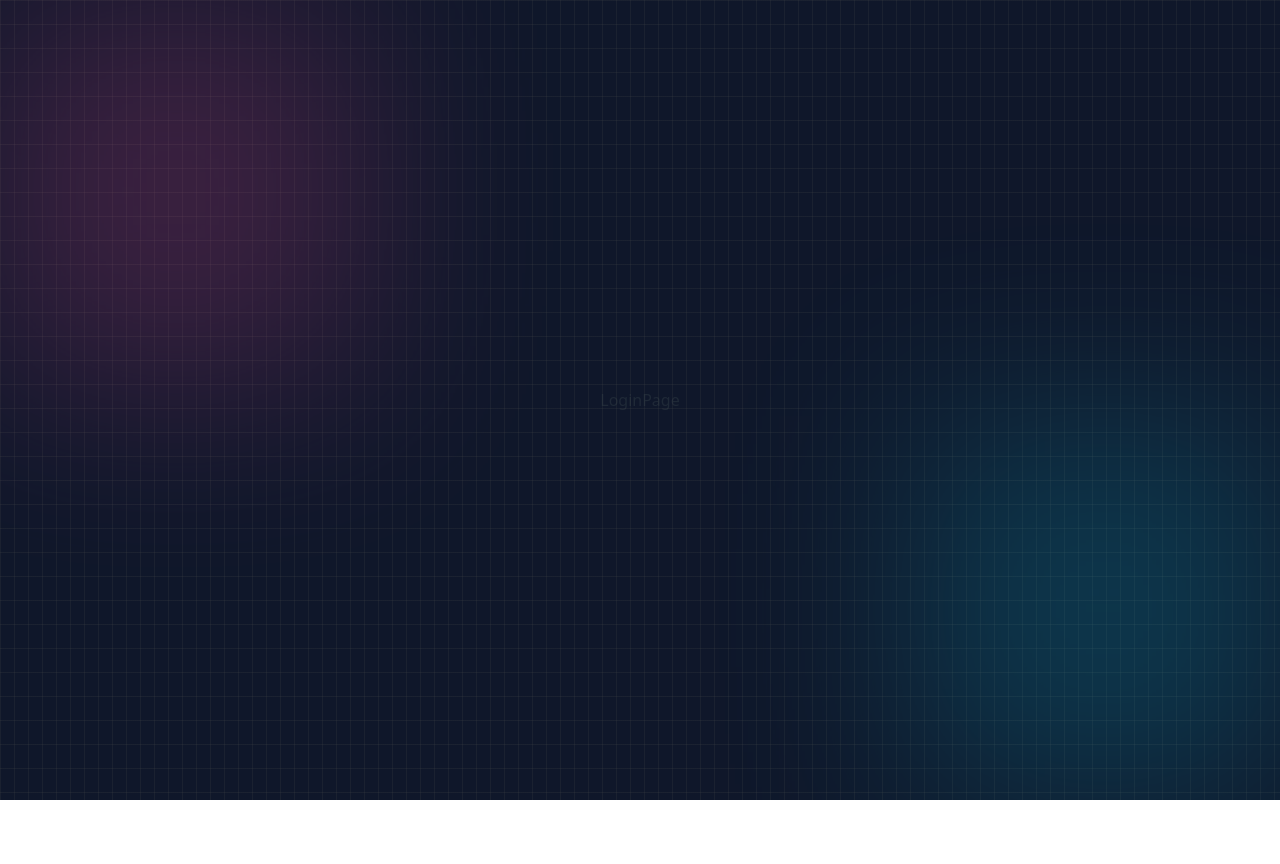
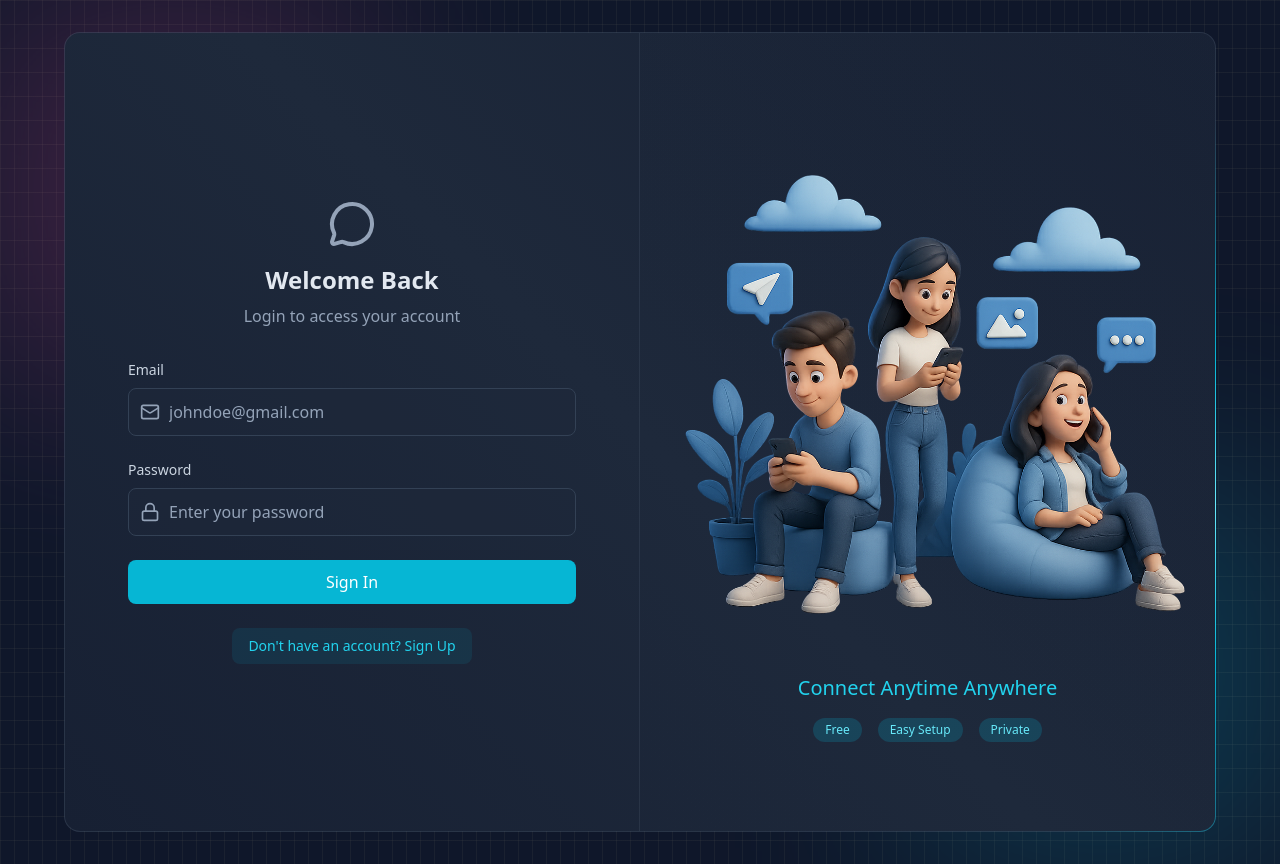
Before and after one commit to Rudy-123/Chatify-RealtimeChatApp, a React app in the folder Frontend/: page /login in a window 1280 px wide. Before the commit the page ends 800 px from the top, so only its background shows below. Built offline with nearby package versions, Linux system fonts and the light colour scheme; no server answers; the HTML template or start-up script is replaced by a standard one.

Commit message:
login and logout implemented

```diff
--- a/Frontend/src/Components/BorderAnimatedContainer.jsx
+++ b/Frontend/src/Components/BorderAnimatedContainer.jsx
@@ -1,5 +1,3 @@
-// How to make animated gradient border 👇
-// https://cruip-tutorials.vercel.app/animated-gradient-border/
 function BorderAnimatedContainer({ children }) {
   return (
     <div className="w-full h-full [background:linear-gradient(45deg,#172033,theme(colors.slate.800)_50%,#172033)_padding-box,conic-gradient(from_var(--border-angle),theme(colors.slate.600/.48)_80%,_theme(colors.cyan.500)_86%,_theme(colors.cyan.300)_90%,_theme(colors.cyan.500)_94%,_theme(colors.slate.600/.48))_border-box] rounded-2xl border border-transparent animate-border  flex overflow-hidden">
--- a/Frontend/src/Pages/ChatPage.jsx
+++ b/Frontend/src/Pages/ChatPage.jsx
@@ -1,3 +1,11 @@
+import { useAuthStore } from "../store/useAuthStore";
+
 export default function ChatPage() {
-  return <div>ChatPage</div>;
+  const { logout } = useAuthStore();
+  return (
+    <div className="z-10">
+      ChatPage
+      <button onClick={logout}>Logout</button>
+    </div>
+  );
 }
--- a/Frontend/src/Pages/LoginPage.jsx
+++ b/Frontend/src/Pages/LoginPage.jsx
@@ -1,3 +1,120 @@
+import { useState } from "react";
+import { useAuthStore } from "../store/useAuthStore";
+import BorderAnimatedContainer from "../Components/BorderAnimatedContainer";
+import {
+  MessageCircleIcon,
+  MailIcon,
+  LoaderIcon,
+  LockIcon,
+} from "lucide-react";
+import { Link } from "react-router";
+
 export default function LoginPage() {
-  return <div>LoginPage</div>;
+  const [formData, setFormData] = useState({
+    email: "",
+    password: "",
+  });
+
+  const { login, isLoggingIn } = useAuthStore();
+
+  const handleSubmit = (e) => {
+    e.preventDefault();
+    login(formData);
+  };
+
+  return (
+    <div className="w-full flex items-center justify-center p-4 bg-slate-900">
+      <div className="relative w-full max-w-6xl md:h-[800px] h-[650px]">
+        <BorderAnimatedContainer>
+          <div className="w-full flex flex-col md:flex-row">
+            {/* LEFT FORM */}
+            <div className="md:w-1/2 p-8 flex items-center justify-center md:border-r border-slate-600/30">
+              <div className="w-full max-w-md">
+                <div className="text-center mb-8">
+                  <MessageCircleIcon className="w-12 h-12 mx-auto text-slate-400 mb-4" />
+                  <h2 className="text-2xl font-bold text-slate-200 mb-2">
+                    Welcome Back
+                  </h2>
+                  <p className="text-slate-400">Login to access your account</p>
+                </div>
+
+                <form onSubmit={handleSubmit} className="space-y-6">
+                  <div>
+                    <label className="auth-input-label">Email</label>
+                    <div className="relative">
+                      <MailIcon className="auth-input-icon" />
+                      <input
+                        type="email"
+                        value={formData.email}
+                        onChange={(e) =>
+                          setFormData({ ...formData, email: e.target.value })
+                        }
+                        className="input"
+                        placeholder="johndoe@gmail.com"
+                      />
+                    </div>
+                  </div>
+
+                  <div>
+                    <label className="auth-input-label">Password</label>
+                    <div className="relative">
+                      <LockIcon className="auth-input-icon" />
+                      <input
+                        type="password"
+                        value={formData.password}
+                        onChange={(e) =>
+                          setFormData({ ...formData, password: e.target.value })
+                        }
+                        className="input"
+                        placeholder="Enter your password"
+                      />
+                    </div>
+                  </div>
+
+                  <button
+                    className="auth-btn"
+                    type="submit"
+                    disabled={isLoggingIn}
+                  >
+                    {isLoggingIn ? (
+                      <LoaderIcon className="w-full h-5 animate-spin" />
+                    ) : (
+                      "Sign In"
+                    )}
+                  </button>
+                </form>
+
+                <div className="mt-6 text-center">
+                  <Link to="/signup" className="auth-link">
+                    Don't have an account? Sign Up
+                  </Link>
+                </div>
+              </div>
+            </div>
+
+            {/* RIGHT IMAGE PANEL */}
+            <div className="hidden md:w-1/2 md:flex items-center justify-center p-6 bg-gradient-to-bl from-slate-800/20 to-transparent">
+              <div>
+                <img
+                  src="/login.png"
+                  alt="People using mobile devices"
+                  className="w-full h-auto object-contain"
+                />
+                <div className="mt-6 text-center">
+                  <h3 className="text-xl font-medium text-cyan-400">
+                    Connect Anytime Anywhere
+                  </h3>
+                  <div className="mt-4 flex justify-center gap-4">
+                    <span className="auth-badge">Free</span>
+                    <span className="auth-badge">Easy Setup</span>
+                    <span className="auth-badge">Private</span>
+                  </div>
+                </div>
+              </div>
+            </div>
+          </div>
+        </BorderAnimatedContainer>
+      </div>
+    </div>
+  );
 }
--- a/Frontend/src/Pages/SignUpPagePage.jsx
+++ b/Frontend/src/Pages/SignUpPagePage.jsx
@@ -1,6 +1,6 @@
 import { useState } from "react";
 import { useAuthStore } from "../store/useAuthStore";
-import BorderAnimatedContainer from "../components/BorderAnimatedContainer";
+import BorderAnimatedContainer from "../Components/BorderAnimatedContainer";
 import {
   MessageCircleIcon,
   LockIcon,
--- a/Frontend/src/store/useAuthStore.js
+++ b/Frontend/src/store/useAuthStore.js
@@ -5,6 +5,7 @@
   authUser: null,
   isCheckingAuth: false,
   isSigningUp: false,
+  isLoggingIn: false,
 
   checkAuth: async () => {
     try {
@@ -31,4 +32,29 @@
       set({ isSigningUp: false });
     }
   },
+
+  login: async (data) => {
+    set({ isLoggingIn: true });
+    try {
+      const res = await axiosInstance.post("/auth/login", data);
+      set({ authUser: res.data });
+      toast.success("Logged In Successfully");
+      //notification through toast
+    } catch (error) {
+      toast.error(error.response.data.message);
+    } finally {
+      set({ iLoggingIn: false });
+    }
+  },
+
+  logout: async () => {
+    try {
+      await axiosInstance.post("/auth/logout");
+      set({ authUser: null });
+      toast.success("Logged Out Successfully");
+    } catch (error) {
+      console.log("Error Logging Out");
+      console.log("Logout Error:", error);
+    }
+  },
 }));
```
